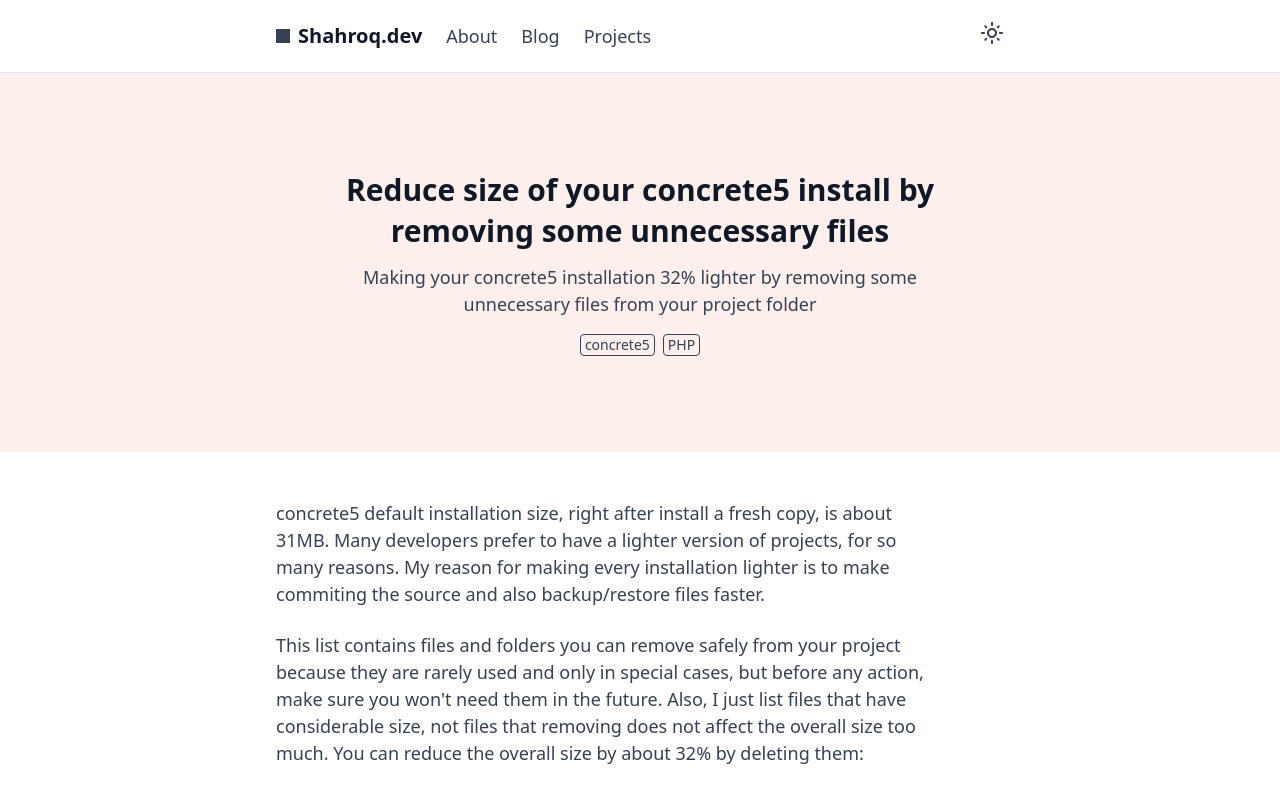
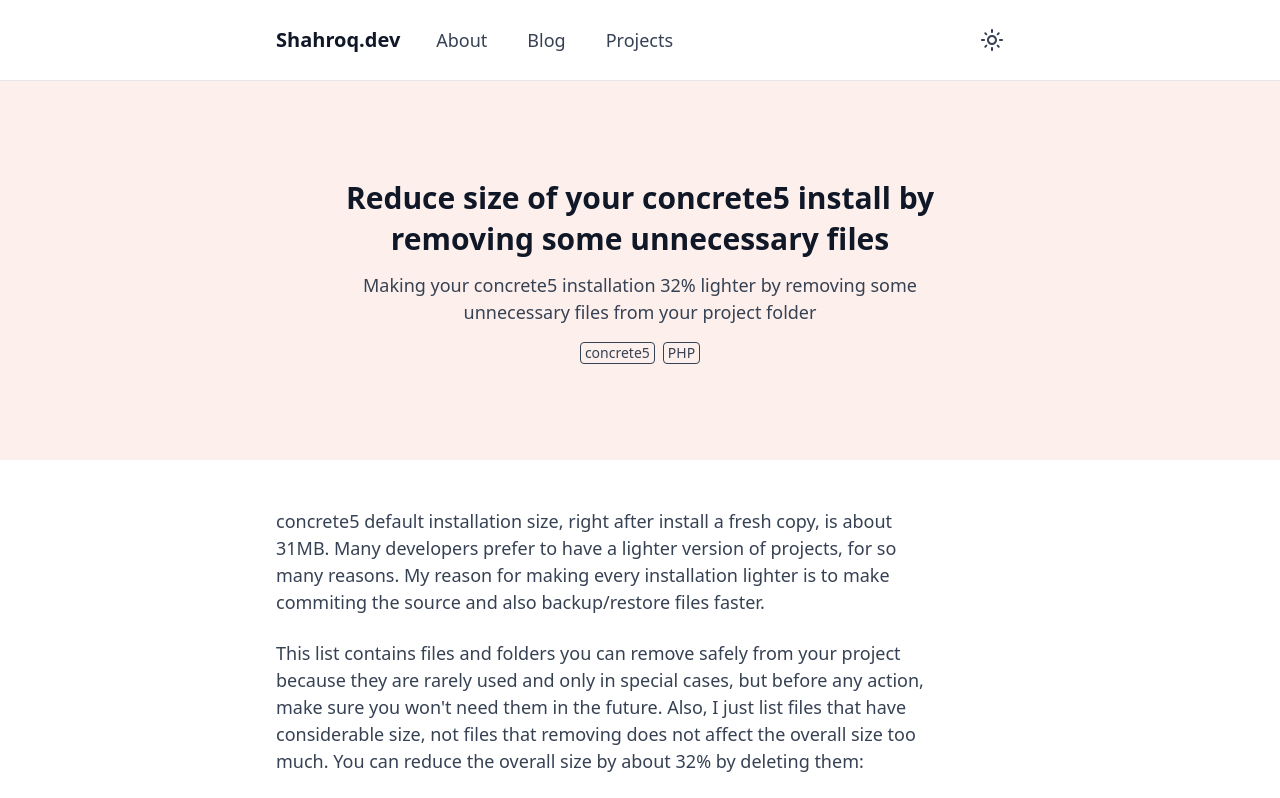
Before and after one commit to shahroq/shahroq.github.io, a Next.js app: page /blog/decrease-size-your-c5-install-removing-some-unnecessary-files in a window 1280 px wide. Shown: the top 798 px of the page. Built offline with nearby package versions, Linux system fonts and the light colour scheme.

Commit message:
refactor: tw nav

```diff
--- a/app/Navbar.tsx
+++ b/app/Navbar.tsx
@@ -1,11 +1,10 @@
 "use client";
 
+import { useState } from "react";
 import Link from "next/link";
-import { FaSquareFull, FaBars, FaTimes } from "react-icons/fa";
 import { usePathname } from "next/navigation";
 import ThemeSwitcher from "./ThemeSwitcher";
 import { siteName } from "@/data/global";
-import { useState } from "react";
 
 const links = [
   { label: "About", href: "/about" },
@@ -19,50 +18,99 @@
 
   const currentPath = usePathname();
 
-  const renderedLinks = links.map(({ label, href }) => (
-    <li key={label}>
-      <Link href={href} className={`${href === currentPath ? "active" : ""}`}>
+  const renderedLinks = links.map(({ label, href }) => {
+    const isActive = href === currentPath;
+    let classes = "rounded-md px-3 py-2 text-lg font-medium ";
+    classes += isActive ? "active" : "";
+    return (
+      <Link
+        key={label}
+        aria-current={isActive ? "page" : undefined}
+        href={href}
+        className={`${classes}`}
+      >
         {label}
       </Link>
-    </li>
-  ));
+    );
+  });
 
   return (
-    <nav className="navbar-main navbar-custom flex space-x-6 h-14 items-center max-md:justify-between">
-      {/* Hamburger Button */}
-      <div className="flex items-center md:hidden">
+    <nav className="bg-gray-800-">
+      <div className="mx-auto max-w-7xl">
+        <div className="relative flex h-16 items-center justify-between">
+          <div className="absolute inset-y-0 left-0 flex items-center sm:hidden">
+            {/* Mobile menu button */}
             <button
-          id="menu-btn"
-          className="text-gray-700 dark:text-gray-200 focus:outline-none"
+              id="burger"
+              type="button"
+              className="relative inline-flex items-center justify-center rounded-md p-2"
+              aria-controls="mobile-menu"
+              aria-expanded="false"
               onClick={() => setIsOpen(!isOpen)}
             >
-          {isOpen ? <FaTimes /> : <FaBars />}
+              <span className="absolute -inset-0.5"></span>
+              <span className="sr-only">Open main menu</span>
+              {/*
+              Icon when menu is closed.
+              Menu open: "hidden", Menu closed: "block"
+              Icon when menu is open.
+              Menu open: "block", Menu closed: "hidden"
+              */}
+              {!isOpen ? (
+                <svg
+                  className="block size-6"
+                  fill="none"
+                  viewBox="0 0 24 24"
+                  strokeWidth="1.5"
+                  stroke="currentColor"
+                  aria-hidden="true"
+                  data-slot="icon"
+                >
+                  <path
+                    strokeLinecap="round"
+                    strokeLinejoin="round"
+                    d="M3.75 6.75h16.5M3.75 12h16.5m-16.5 5.25h16.5"
+                  />
+                </svg>
+              ) : (
+                <svg
+                  className="size-6"
+                  fill="none"
+                  viewBox="0 0 24 24"
+                  strokeWidth="1.5"
+                  stroke="currentColor"
+                  aria-hidden="true"
+                  data-slot="icon"
+                >
+                  <path
+                    strokeLinecap="round"
+                    strokeLinejoin="round"
+                    d="M6 18 18 6M6 6l12 12"
+                  />
+                </svg>
+              )}
             </button>
           </div>
 
-      {/* Mobile Menu */}
-      <ul
-        id="mobile-menu"
-        className={`md:hidden px-4 py-4 mr-0 absolute left-5 top-10 bg-white dark:bg-gray-600 shadow-md rounded-md z-50 ${
-          isOpen ? "" : "hidden"
-        }`}
-      >
-        {renderedLinks}
-      </ul>
-
-      {/* Logo */}
-      <div className="text-2xl font-bold flex space-x-2 items-center">
-        <FaSquareFull className="text-sm" />
-        <h3 className="mb-0">{siteName}</h3>
+          <div className="flex flex-1 items-center justify-center sm:items-stretch sm:justify-start">
+            <h3 className="flex shrink-0 items-center">{siteName}</h3>
+            <div className="hidden sm:ml-6 sm:block">
+              <div className="flex space-x-4">{renderedLinks}</div>
+            </div>
           </div>
 
-      {/* Links */}
-      <ul className="hidden md:flex space-x-6">{renderedLinks}</ul>
-
-      {/* Theme Switcher */}
-      <div className="md:ml-auto">
+          <div className="absolute inset-y-0 right-0 flex items-center pr-2 sm:static sm:inset-auto sm:ml-6 sm:pr-0">
             <ThemeSwitcher />
           </div>
+        </div>
+      </div>
+
+      {/* Mobile menu, show/hide based on menu state. */}
+      {isOpen && (
+        <div className="sm:hidden" id="mobile-menu">
+          <div className="space-y-1 px-2 pt-2 pb-3">{renderedLinks}</div>
+        </div>
+      )}
     </nav>
   );
 };
--- a/app/globals.css
+++ b/app/globals.css
@@ -80,6 +80,36 @@
   .small {
     @apply text-sm/normal font-light mb-2;
   }
+
+  nav {
+    * {
+      @apply m-0;
+    }
+    a {
+      @apply duration-300;
+
+      &:hover,
+      &.active {
+        @apply no-underline;
+        @apply dark:bg-gray-700 bg-gray-100;
+      }
+    }
+
+    #mobile-menu a {
+      @apply block;
+    }
+
+    button#burger {
+      @apply dark:text-white;
+
+      &:hover {
+        @apply dark:bg-gray-700 dark:text-white;
+      }
+      &:focus {
+        @apply ring-2 dark:ring-white outline-hidden ring-inset;
+      }
+    }
+  }
 }
 
 /* components */
@@ -112,18 +142,6 @@
   border-color: var(--border-color);
 }
 
-@utility navbar-custom {
-  padding: 0.5rem 0 !important;
-
-  a {
-    @apply text-lg! font-medium hover:no-underline hover:opacity-70 transition-opacity duration-300 hover:bg-transparent!;
-
-    &.active {
-      @apply opacity-70;
-    }
-  }
-}
-
 /* remove line-height */
 footer #copyright {
   @apply leading-none;
```
Lines whose indentation alone changed are shown as unchanged.
